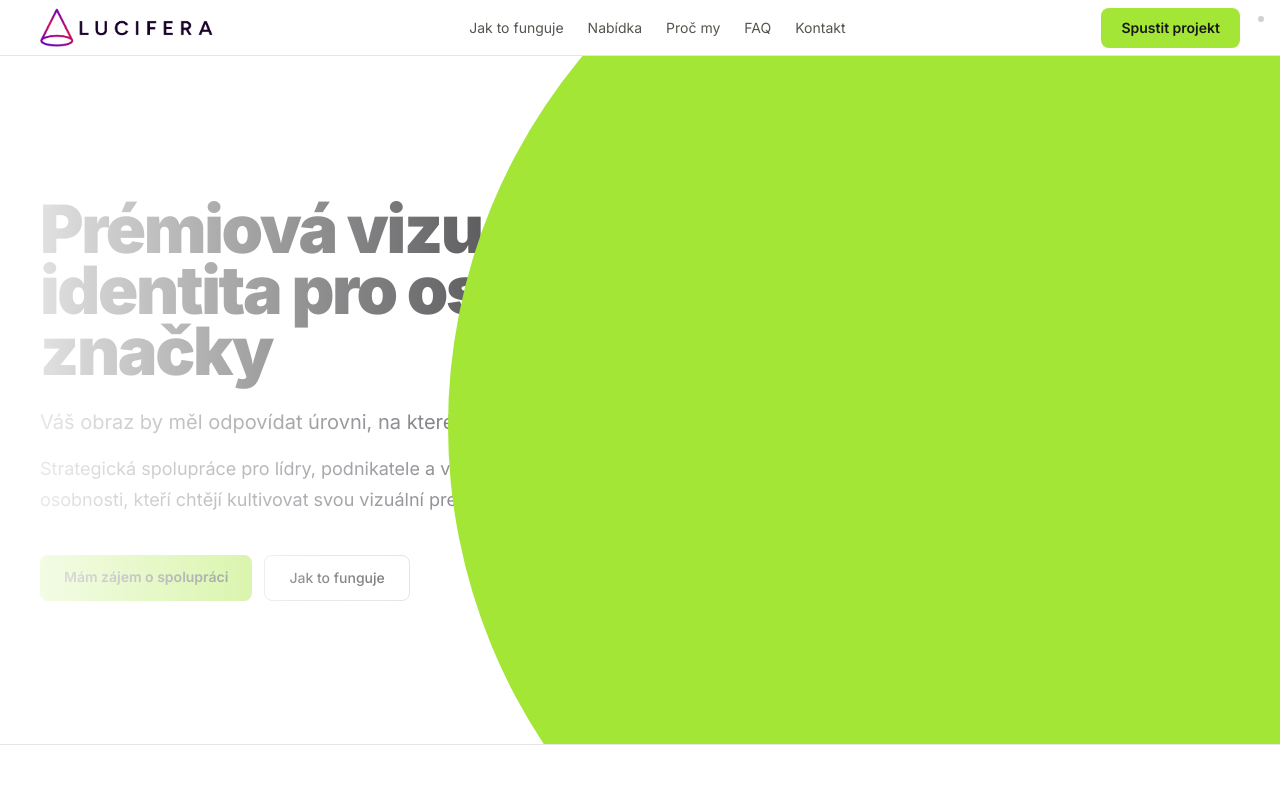
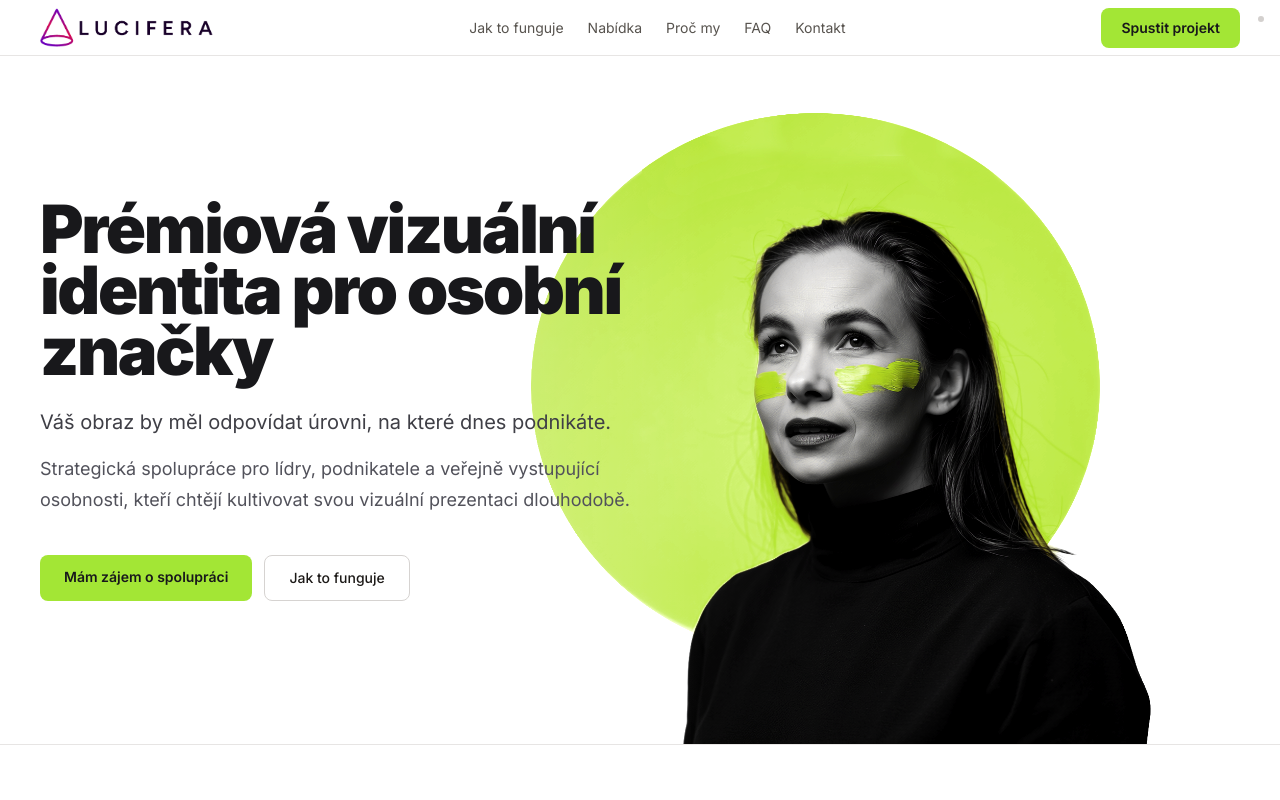
Before and after one commit to katarinabrics-eng/ai-content-studio, a Next.js app in the folder apps/content-studio/: page / in a window 1280 px wide. Shown: the top 800 px of the page. Built offline with nearby package versions, Linux system fonts and the light colour scheme.

Commit message:
refactor: simplify HomePage layout by removing unnecessary elements and enhancing background styling for improved visual clarity

```diff
--- a/apps/content-studio/src/app/page.tsx
+++ b/apps/content-studio/src/app/page.tsx
@@ -16,13 +16,8 @@ export default function HomePage() {
         <div className="absolute inset-0">
           <HeroImageFull />
         </div>
-        {/* Velký limetkový kruh vpravo (jako na screenu) – přes okraj sekce */}
         <div
-          className="pointer-events-none absolute -right-[25%] -top-[30%] z-10 h-[90vmax] w-[90vmax] rounded-full bg-[#A3E635]"
-          aria-hidden
-        />
-        <div
-          className="absolute inset-0 z-[2]"
+          className="absolute inset-0"
           style={{
             background: "linear-gradient(to right, rgba(255,255,255,0.92) 0%, rgba(255,255,255,0.35) 35%, transparent 55%)",
           }}
```
